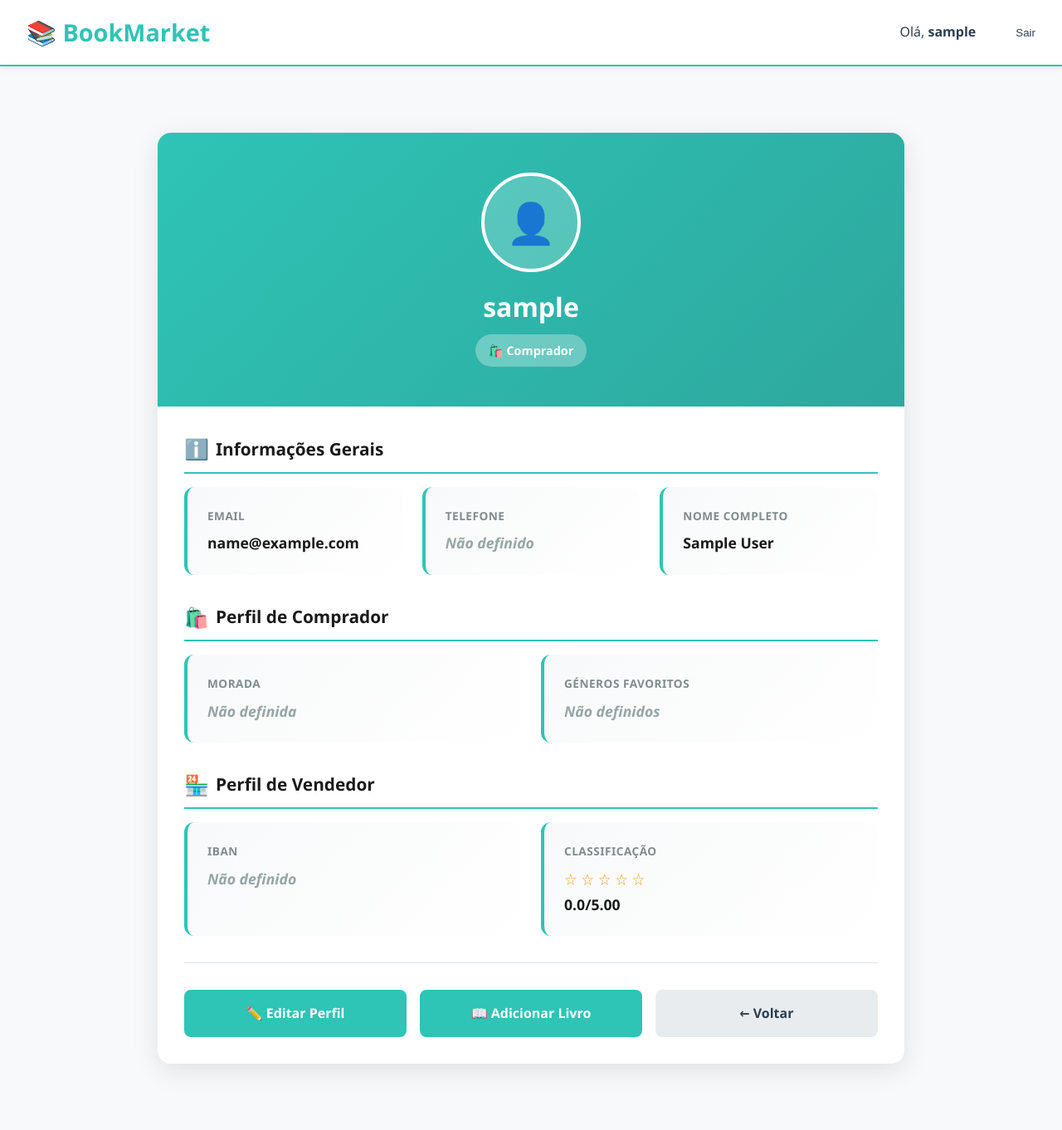
After one commit to BeatrizF26/TPW-Project-1, a Django app: page /accounts/profile/ in a window 1280 px wide. The commit adds this page. Shown: the whole page at 83% size. Run offline with Django 5.2, Linux system fonts and the light colour scheme; the visitor is signed in with stand-in values (Sample User, id 1).

Commit message:
perfil criado + adicionar livro

```diff
--- a/TPW_Project_1/urls.py
+++ b/TPW_Project_1/urls.py
@@ -19,9 +19,15 @@ from django.urls import path
 
 from django.urls import path, include
 
+from django.conf import settings
+from django.conf.urls.static import static
+
 urlpatterns = [
     path('admin/', admin.site.urls),
     path('', include('books.urls')),
     path('accounts/', include('accounts.urls')),
     path('accounts/', include('django.contrib.auth.urls')),
 ]
+
+if settings.DEBUG:
+    urlpatterns += static(settings.MEDIA_URL, document_root=settings.MEDIA_ROOT)
--- a/accounts/models.py
+++ b/accounts/models.py
@@ -28,9 +28,7 @@ class SellerProfile(models.Model):
         return f"Seller Profile: {self.user.username}"
 
 @receiver(post_save, sender=User)
-def manage_user_profiles(sender, instance, **kwargs):
-    BuyerProfile.objects.create(user=instance)
-    SellerProfile.objects.create(user=instance)
-
-    instance.buyer_profile.save()
-    instance.seller_profile.save()
+def manage_user_profiles(sender, instance, created, **kwargs):
+    if created:
+        BuyerProfile.objects.create(user=instance)
+        SellerProfile.objects.create(user=instance)
--- a/accounts/urls.py
+++ b/accounts/urls.py
@@ -3,4 +3,6 @@ from . import views
 
 urlpatterns = [
     path('register/', views.register, name='register'),
+    path('profile/', views.profile, name='profile'),
+    path('profile/edit/', views.edit_profile, name='edit_profile'),
 ]
--- a/accounts/views.py
+++ b/accounts/views.py
@@ -2,7 +2,8 @@ from django.shortcuts import render
 
 # Create your views here.
 from django.shortcuts import render, redirect
-from .forms import RegisterForm
+from .forms import RegisterForm, UserEditForm, BuyerProfileEditForm, SellerProfileEditForm
+from django.contrib.auth.decorators import login_required
 
 def register(request):
     if request.method == 'POST':
@@ -14,3 +15,35 @@ def register(request):
         form = RegisterForm()
 
     return render(request, 'accounts/register.html', {'form': form})
+
+@login_required
+def profile(request):
+    return render(request, 'accounts/profile.html', {'user': request.user})
+
+@login_required
+def edit_profile(request):
+    user = request.user
+    buyer_profile = user.buyer_profile
+    seller_profile = user.seller_profile
+
+    if request.method == 'POST':
+        user_form = UserEditForm(request.POST, instance=user)
+        buyer_form = BuyerProfileEditForm(request.POST, instance=buyer_profile)
+        seller_form = SellerProfileEditForm(request.POST, instance=seller_profile)
+
+        if user_form.is_valid() and buyer_form.is_valid() and seller_form.is_valid():
+            user_form.save()
+            buyer_form.save()
+            seller_form.save()
+            return redirect('profile')
+    else:
+        user_form = UserEditForm(instance=user)
+        buyer_form = BuyerProfileEditForm(instance=buyer_profile)
+        seller_form = SellerProfileEditForm(instance=seller_profile)
+
+    context = {
+        'user_form': user_form,
+        'buyer_form': buyer_form,
+        'seller_form': seller_form,
+    }
+    return render(request, 'accounts/edit_profile.html', context)
--- a/books/forms.py
+++ b/books/forms.py
@@ -4,4 +4,4 @@ from .models import Book
 class BookForm(forms.ModelForm):
     class Meta:
         model = Book
-        fields = ['title', 'author', 'genre', 'price', 'description']
+        fields = ['title', 'author', 'genre', 'price', 'description', 'condition', 'image']
--- /dev/null
+++ b/templates/accounts/profile.html
@@ -0,0 +1,290 @@
+{% extends 'base.html' %}
+
+{% block content %}
+<style>
+  .profile-container {
+    max-width: 900px;
+    margin: 2rem auto;
+    background: white;
+    border-radius: 16px;
+    overflow: hidden;
+    box-shadow: 0 8px 32px rgba(0, 0, 0, 0.1);
+  }
+
+  .profile-header {
+    background: linear-gradient(135deg, var(--primary) 0%, #2ea89e 100%);
+    color: white;
+    padding: 3rem 2rem;
+    text-align: center;
+  }
+
+  .profile-avatar {
+    width: 120px;
+    height: 120px;
+    border-radius: 50%;
+    background: rgba(255, 255, 255, 0.2);
+    display: flex;
+    align-items: center;
+    justify-content: center;
+    font-size: 3rem;
+    margin: 0 auto 1rem;
+    border: 4px solid white;
+  }
+
+  .profile-username {
+    font-size: 2rem;
+    font-weight: 700;
+    margin: 1rem 0 0.5rem;
+  }
+
+  .profile-user-type {
+    display: inline-block;
+    background: rgba(255, 255, 255, 0.3);
+    padding: 0.5rem 1rem;
+    border-radius: 20px;
+    font-size: 0.9rem;
+    font-weight: 600;
+  }
+
+  .profile-content {
+    padding: 2rem;
+  }
+
+  .profile-section {
+    margin-bottom: 2rem;
+  }
+
+  .section-title {
+    font-size: 1.3rem;
+    font-weight: 700;
+    color: var(--dark);
+    margin-bottom: 1rem;
+    padding-bottom: 0.5rem;
+    border-bottom: 2px solid var(--primary);
+    display: flex;
+    align-items: center;
+    gap: 0.5rem;
+  }
+
+  .section-title span {
+    font-size: 1.5rem;
+  }
+
+  .profile-grid {
+    display: grid;
+    grid-template-columns: repeat(auto-fit, minmax(250px, 1fr));
+    gap: 1.5rem;
+    margin-bottom: 1.5rem;
+  }
+
+  .info-card {
+    background: linear-gradient(135deg, #f8f9fa 0%, #ffffff 100%);
+    padding: 1.5rem;
+    border-radius: 12px;
+    border-left: 4px solid var(--primary);
+    transition: all 0.3s ease;
+  }
+
+  .info-card:hover {
+    transform: translateY(-2px);
+    box-shadow: 0 4px 12px rgba(46, 196, 182, 0.15);
+  }
+
+  .info-label {
+    font-size: 0.85rem;
+    color: #7f8c8d;
+    font-weight: 600;
+    text-transform: uppercase;
+    letter-spacing: 0.5px;
+    margin-bottom: 0.5rem;
+  }
+
+  .info-value {
+    font-size: 1.1rem;
+    color: var(--dark);
+    font-weight: 600;
+    word-break: break-word;
+  }
+
+  .info-value.empty {
+    color: #95a5a6;
+    font-style: italic;
+  }
+
+  .rating-stars {
+    color: #f39c12;
+    font-size: 1.2rem;
+  }
+
+  .profile-actions {
+    display: flex;
+    gap: 1rem;
+    margin-top: 2rem;
+    padding-top: 2rem;
+    border-top: 1px solid var(--border);
+    flex-wrap: wrap;
+  }
+
+  .btn-action {
+    flex: 1;
+    min-width: 150px;
+    padding: 1rem;
+    border: none;
+    border-radius: 8px;
+    font-size: 1rem;
+    font-weight: 600;
+    cursor: pointer;
+    transition: all 0.3s ease;
+    text-decoration: none;
+    text-align: center;
+    display: inline-flex;
+    align-items: center;
+    justify-content: center;
+    gap: 0.5rem;
+  }
+
+  .btn-primary-action {
+    background: var(--primary);
+    color: white;
+  }
+
+  .btn-primary-action:hover {
+    background: #26a89e;
+    transform: translateY(-2px);
+    box-shadow: 0 4px 12px rgba(46, 196, 182, 0.3);
+  }
+
+  .btn-secondary-action {
+    background: var(--grey);
+    color: var(--text);
+  }
+
+  .btn-secondary-action:hover {
+    background: #dee2e6;
+  }
+
+  @media (max-width: 768px) {
+    .profile-header {
+      padding: 2rem 1rem;
+    }
+
+    .profile-username {
+      font-size: 1.5rem;
+    }
+
+    .profile-grid {
+      grid-template-columns: 1fr;
+    }
+
+    .profile-actions {
+      flex-direction: column;
+    }
+  }
+</style>
+
+<div class="profile-container">
+  <div class="profile-header">
+    <div class="profile-avatar">👤</div>
+    <div class="profile-username">{{ user.username }}</div>
+    <div class="profile-user-type">
+      {% if user.is_seller %}🏪 Vendedor{% else %}🛍️ Comprador{% endif %}
+    </div>
+  </div>
+
+  <div class="profile-content">
+    <!-- Informações Gerais -->
+    <div class="profile-section">
+      <div class="section-title">
+        <span>ℹ️</span> Informações Gerais
+      </div>
+      <div class="profile-grid">
+        <div class="info-card">
+          <div class="info-label">Email</div>
+          <div class="info-value {% if not user.email %}empty{% endif %}">
+            {{ user.email|default:"Não definido" }}
+          </div>
+        </div>
+        <div class="info-card">
+          <div class="info-label">Telefone</div>
+          <div class="info-value {% if not user.phone_number %}empty{% endif %}">
+            {{ user.phone_number|default:"Não definido" }}
+          </div>
+        </div>
+        <div class="info-card">
+          <div class="info-label">Nome Completo</div>
+          <div class="info-value {% if not user.first_name and not user.last_name %}empty{% endif %}">
+            {% if user.first_name or user.last_name %}
+              {{ user.first_name }} {{ user.last_name }}
+            {% else %}
+              Não definido
+            {% endif %}
+          </div>
+        </div>
+      </div>
+    </div>
+
+    <!-- Perfil de Comprador -->
+    {% if user.buyer_profile %}
+    <div class="profile-section">
+      <div class="section-title">
+        <span>🛍️</span> Perfil de Comprador
+      </div>
+      <div class="profile-grid">
+        <div class="info-card">
+          <div class="info-label">Morada</div>
+          <div class="info-value {% if not user.buyer_profile.address %}empty{% endif %}">
+            {{ user.buyer_profile.address|default:"Não definida" }}
+          </div>
+        </div>
+        <div class="info-card">
+          <div class="info-label">Géneros Favoritos</div>
+          <div class="info-value {% if not user.buyer_profile.favorite_genres %}empty{% endif %}">
+            {{ user.buyer_profile.favorite_genres|default:"Não definidos" }}
+          </div>
+        </div>
+      </div>
+    </div>
+    {% endif %}
+
+    <!-- Perfil de Vendedor -->
+    {% if user.seller_profile %}
+    <div class="profile-section">
+      <div class="section-title">
+        <span>🏪</span> Perfil de Vendedor
+      </div>
+      <div class="profile-grid">
+        <div class="info-card">
+          <div class="info-label">IBAN</div>
+          <div class="info-value {% if not user.seller_profile.iban %}empty{% endif %}">
+            {% if user.seller_profile.iban %}
+              {{ user.seller_profile.iban|truncatechars:20 }}
+            {% else %}
+              Não definido
+            {% endif %}
+          </div>
+        </div>
+        <div class="info-card">
+          <div class="info-label">Classificação</div>
+          <div class="info-value">
+            <div class="rating-stars">
+              {% for i in "12345" %}
+                {% if forloop.counter <= user.seller_profile.seller_rating %}⭐{% else %}☆{% endif %}
+              {% endfor %}
+            </div>
+            {{ user.seller_profile.seller_rating }}/5.00
+          </div>
+        </div>
+      </div>
+    </div>
+    {% endif %}
+
+    <!-- Ações -->
+    <div class="profile-actions">
+      <a href="/accounts/profile/edit/" class="btn-action btn-primary-action">✏️ Editar Perfil</a>
+      <a href="/create/" class="btn-action btn-primary-action">📖 Adicionar Livro</a>
+      <a href="/" class="btn-action btn-secondary-action">← Voltar</a>
+    </div>
+  </div>
+</div>
+{% endblock %}</content>
+<parameter name="filePath">c:\Users\joana\OneDrive\Ambiente de Trabalho\LECI\3oAno\2semestre\TPW\TPW-Project-1\templates\accounts\profile.html
--- a/templates/base.html
+++ b/templates/base.html
@@ -267,10 +267,26 @@
       <a href="/" class="nav-brand">📚 BookMarket</a>
       <div class="nav-links">
         {% if user.is_authenticated %}
-        <span style="color: var(--text); font-weight: 500"
-          >Olá, <strong>{{ user.username }}</strong></span
+        <a
+          href="/accounts/profile/"
+          style="color: var(--text); font-weight: 500; text-decoration: none"
+          >Olá, <strong>{{ user.username }}</strong></a
         >
-        <a href="/accounts/logout/" class="btn-logout">Sair</a>
+        <form method="post" action="/accounts/logout/" style="display: inline">
+          {% csrf_token %}
+          <button
+            type="submit"
+            class="btn-logout"
+            style="
+              background: none;
+              border: none;
+              color: inherit;
+              cursor: pointer;
+            "
+          >
+            Sair
+          </button>
+        </form>
         {% else %}
         <a href="/accounts/login/">Entrar</a>
         <a href="/accounts/register/" class="btn-primary">Registar</a>
--- a/templates/books/create.html
+++ b/templates/books/create.html
@@ -114,7 +114,7 @@
 <div class="form-container">
   <h1 class="form-title">📖 Adicionar Livro</h1>
 
-  <form method="POST" novalidate>
+  <form method="POST" enctype="multipart/form-data" novalidate>
     {% csrf_token %} {% for field in form %}
     <div class="form-group">
       {% if field.label %}
```
Also changed, not shown: TPW_Project_1/settings.py (+7 -0 lines), accounts/forms.py (+29 -1 lines), books/views.py (+7 -4 lines), templates/accounts/edit_profile.html (added, +254 -0 lines), templates/books/list.html (+10 -1 lines), media/book_covers/50659467.jpg (added).
